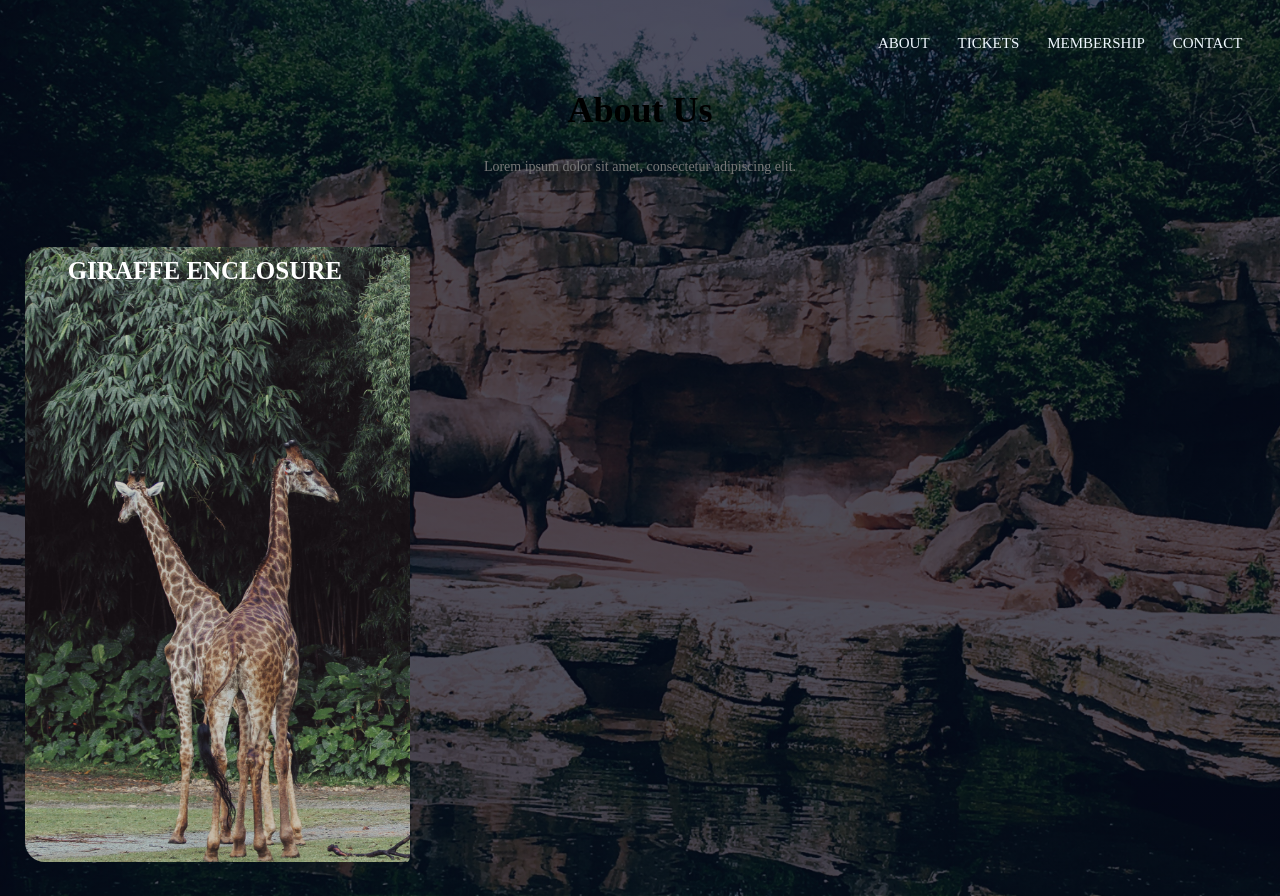
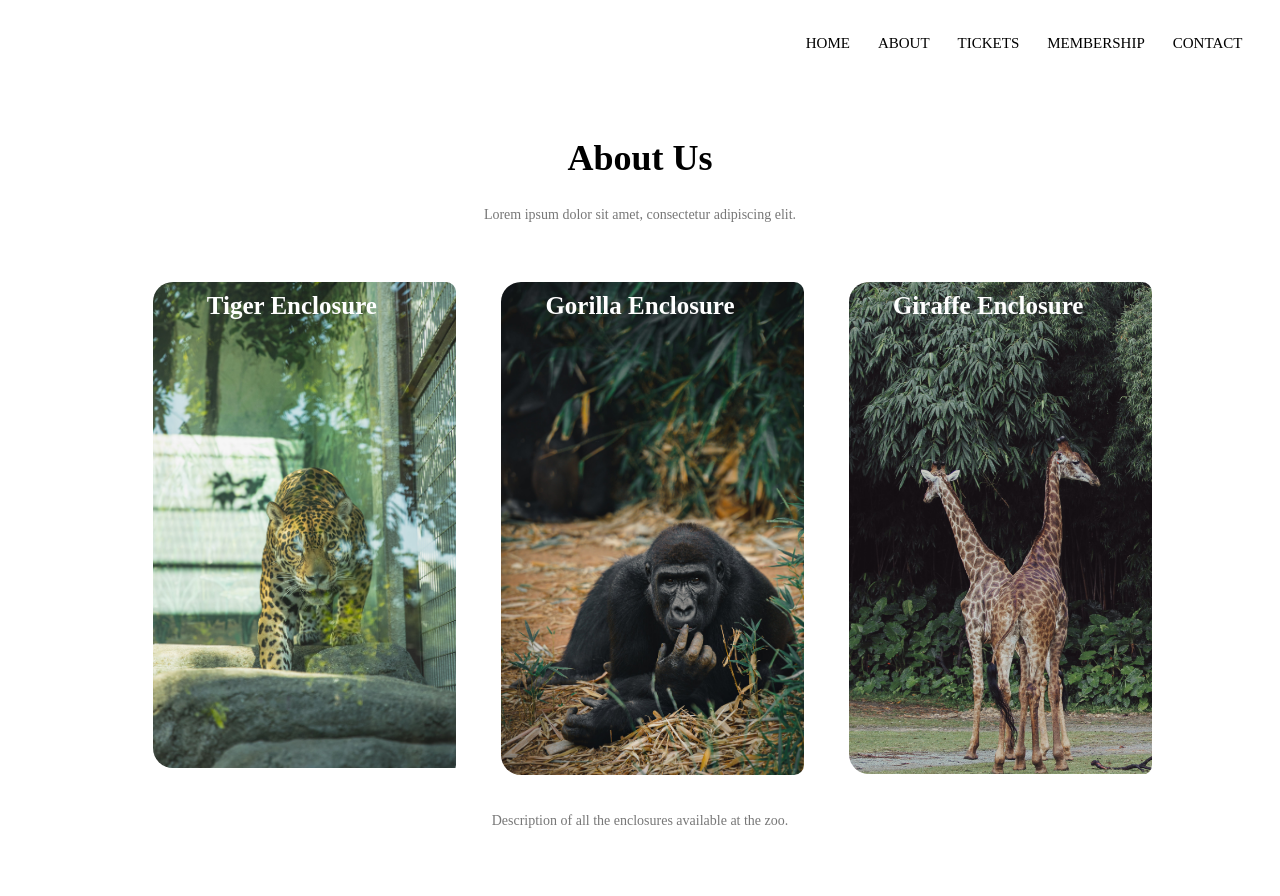
Before and after one commit to akren20/Zoo-DB-Project, a PHP site: page /about.html in a window 1280 px wide. After the commit the page ends 828 px from the top, so only its background shows below. Run offline with PHP 8.4, Linux system fonts and the light colour scheme; some libraries are stand-ins or nearby versions.

Commit message:
HTML files with new About Tab

```diff
--- a/about.html
+++ b/about.html
@@ -11,14 +11,14 @@
 
 
 <body>
-<section class="header">
+<section class="about">
     <nav>
         <!--<a href="index.html"><img src="C:/Users/ari_a/OneDrive/Documents/School Work/Code/Databases/Zoo_DB/Zoo-DB-Project/Website/logo.png" alt="Logo"></a>-->
-        <div class="nav-links" id="navLinks">
+        <div class="aboutnav-links" id="navLinks">
             <i class="fa fa-times" onclick="hideMenu()"></i> <!--X sign-->
             <ul>
-                <!--li><a href="">HOME</a></li-->
-                <li><a href="">ABOUT</a></li>
+                <li><a href="index.html">HOME</a></li>
+                <li><a href="about.html">ABOUT</a></li>
                 <li><a href="">TICKETS</a></li>
                 <li><a href="">MEMBERSHIP</a></li>
                 <li><a href="">CONTACT</a></li>
@@ -29,17 +29,32 @@
 
 <!---About-->
 
-<section class="about">
+<section class="aboutpg">
     <h1> About Us</h1>
     <p>Lorem ipsum dolor sit amet, consectetur adipiscing elit.</p>
 
-    <div class = "row">
-        <div class="about-col">
+    <div class="row">
+        <div class="aboutpg-col">
+            <img src="tiger.jpg">
+            <div class="aboutpg-layer" >
+                <h3>Tiger Enclosure</h3>
+            </div>
+        </div>
+        <div class="aboutpg-col">
+            <img src="gorilla.jpg">
+            <div class="aboutpg-layer" >
+                <h3>Gorilla Enclosure</h3>
+            </div>
+        </div>
+        <div class="aboutpg-col">
             <img src="giraffe.jpg">
-            <div class="layer">
-                <h3>GIRAFFE ENCLOSURE</h3>
+            <div class="aboutpg-layer" >
+                <h3>Giraffe Enclosure</h3>
             </div>
         </div>
     </div>
+    <div class="aboutpg-spacer">
+    <p>Description of all the enclosures available at the zoo.</p>
+    <div>
 
 </section>
--- a/style.css
+++ b/style.css
@@ -11,6 +11,13 @@
     background-size: cover;
     position: relative;
 }
+
+.row{
+    margin-top: 5%;
+    display: flex;
+    justify-content: space-between;
+}
+
 nav{
     display: flex;
     padding: 2%;
@@ -24,7 +31,6 @@
 .nav-links{
     flex:1;
     text-align: right;
-
 }
 
 .nav-links ul li {
@@ -149,12 +155,6 @@
     padding: 10px;
 }
 
-.row{
-    margin-top: 5%;
-    display: flex;
-    justify-content: space-between;
-}
-
 .todo-col{
     flex-basis: 31%;
     background: #fff3f3;
@@ -182,16 +182,52 @@
 
 }
 
-<!--About-->
+/*<!-- About top right hand task bar-->*/
 
-.about{
+.aboutnav-links {
+    flex:1;
+    text-align: right;
+}
+
+.aboutnav-links ul li {
+    list-style: none;
+    display: inline-block;
+    padding: 8px 12px;
+    position: relative;
+}
+
+.aboutnav-links ul li a{
+    color:rgb(0, 0, 0);
+    text-decoration: none;
+    font-size: 15px;
+}
+
+.aboutnav-links ul li::after {
+    content: '';
+    width: 0%;
+    height: 2px;
+    background: rgb(0, 0, 0);
+    display: block;
+    margin: auto;
+    transition: 0.5s
+}
+
+.aboutnav-links ul li:hover::after{
+    width:100%;
+}
+
+
+/*<!----About HTML Page Styling--->*/
+
+.aboutpg {
     width: 80%;
     margin: auto;
     text-align: center;
+    padding-top: 50px;
+
 }
 
-
-.about-col{
+.aboutpg-col{
     flex-basis: 32%;
     border-radius: 10px;
     margin-bottom: 30px;
@@ -199,14 +235,15 @@
     overflow: hidden;
 }
 
-.about-col img{
+.aboutpg-col img {
     width: 100%;
     margin-left: 25px;
-    border-top-left-radius: 20px; /* Adjust the value to change the amount of rounding */
-    border-bottom-left-radius: 20px;
+    border-radius:20px;
+    display: block;
 }
 
-.layer{
+
+.aboutpg-layer{
     background: transparent;
     height: 100%;
     width: 100%;
@@ -216,22 +253,61 @@
     transition: 0.5s;
 }
 
-.about h3 {
+.aboutpg h3 {
     color: #fff;
     font-size: 25px;
 }
 
-.about h1{
+.aboutpg h1{
     width: 80%;
     margin: auto;
     text-align: center;
-    padding-top: 2px;
+    padding-top: 0px;
 }
 
-.about p{
+.aboutpg p{
     width: 80%;
     margin: auto;
     text-align: center;
     padding-top: 5px;
     padding-bottom: 5px;
 }
+
+.aboutpg-spacer {
+    margin-bottom: 30px;
+}
+
+
+/*<!---Tickets Webpage---->*/
+
+.tickets-links {
+    flex:1;
+    text-align: right;
+}
+
+.ticketsnav-links ul li {
+    list-style: none;
+    display: inline-block;
+    padding: 8px 12px;
+    position: relative;
+}
+
+.ticketsnav-links ul li a{
+    color:rgb(0, 0, 0);
+    text-decoration: none;
+    font-size: 15px;
+}
+
+.ticketsnav-links ul li::after {
+    content: '';
+    width: 0%;
+    height: 2px;
+    background: rgb(0, 0, 0);
+    display: block;
+    margin: auto;
+    transition: 0.5s
+}
+
+.ticketsnav-links ul li:hover::after{
+    width:100%;
+}
```
Also changed, not shown: index.html (+5 -6 lines), gorilla.jpg (added), tiger.jpg (added).
